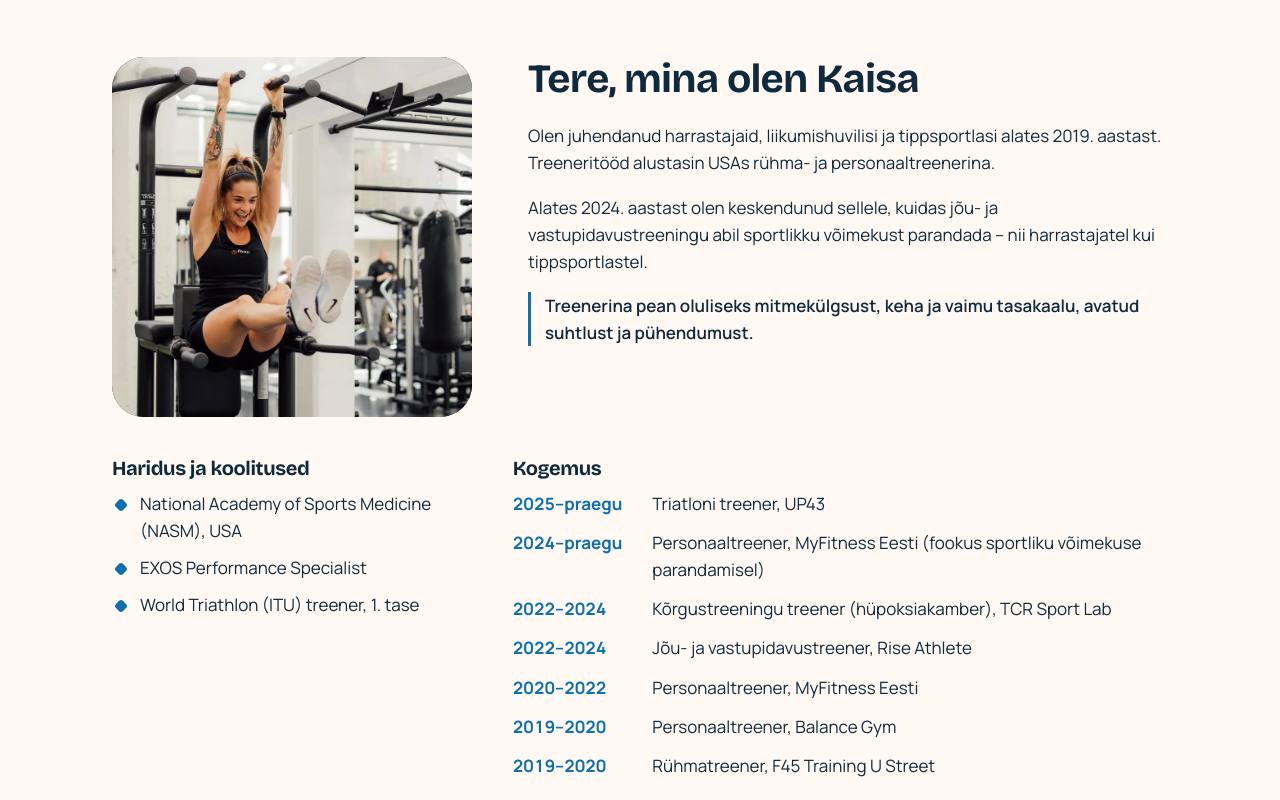
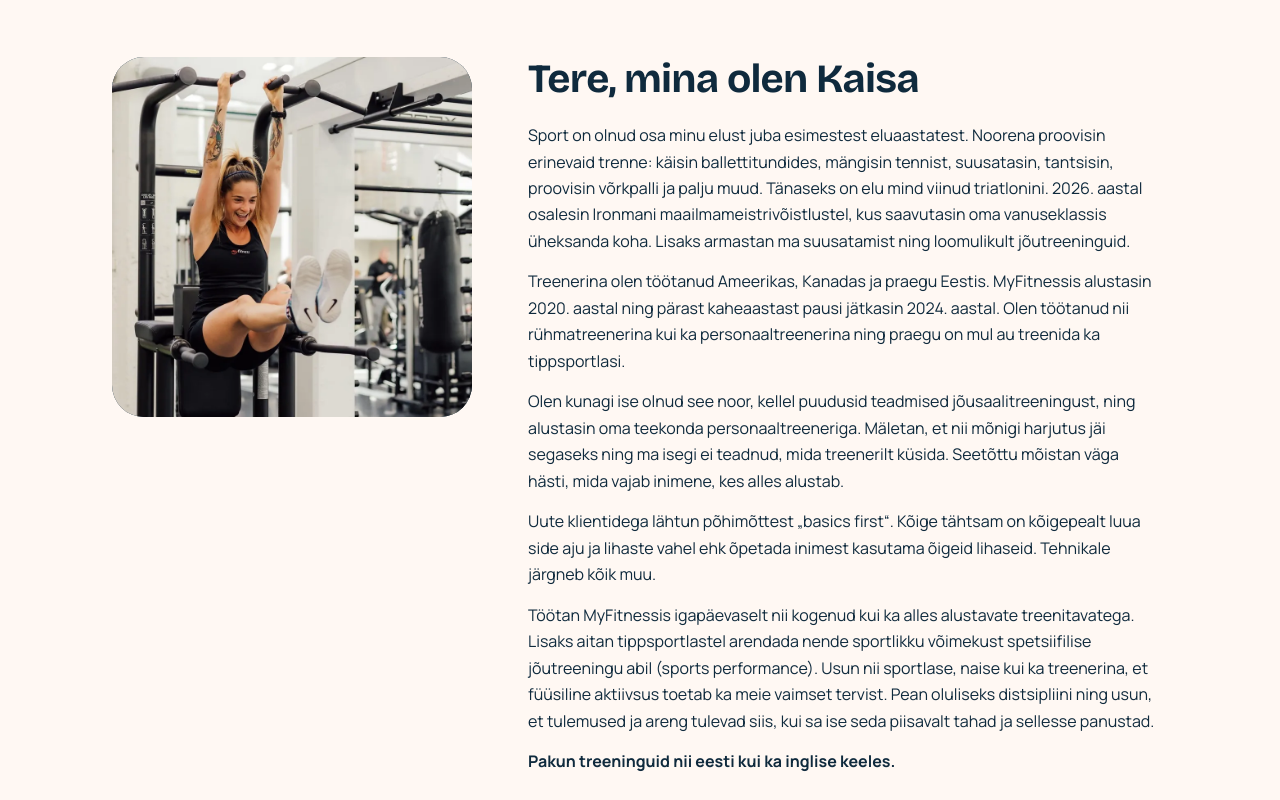
Before and after one commit to sanderilves/kaisa-rahu-site, a plain HTML site: page index.html in a window 1280 px wide. Shown: the part 3280-4080 px from the top of the page. Drawn offline with Linux system fonts and the light colour scheme.

Commit message:
About: Kaisa's full bio
- Replace bio with Kaisa's final text (ET + EN), drop values paragraph and TODO #1
- Bio typography: 1rem, line-height 1.65, max 65ch
- Desktop (>=1000px): sticky photo, qualifications + experience beside each other under the bio
- CLAUDE.md: bio done, languages confirmed

Co-Authored-By: Claude Opus 5.5 <noreply@anthropic.com>

```diff
--- a/assets/css/style.css
+++ b/assets/css/style.css
@@ -259,7 +259,8 @@ ul, ol { margin: 0; padding: 0; }
 /* ---------- About ---------- */
 .about-grid { display: grid; gap: 32px; }
 .about-grid .photo-frame { aspect-ratio: 1 / 1; max-width: 360px; margin: 0; }
-.about-values { color: var(--ink); font-weight: 600; border-left: 3px solid var(--accent-ink); padding-left: 14px; }
+.about-bio p { font-size: 1rem; line-height: 1.65; margin: 0 0 .9em; max-width: 65ch; }
+.about-bio p:last-child { margin-bottom: 0; }
 .about-list { list-style: none; display: grid; gap: 10px; margin-top: 8px; }
 .about-list li { padding-left: 28px; position: relative; }
 .about-list li::before { content: ""; position: absolute; left: 4px; top: .6em; width: 10px; height: 10px; border-radius: 3px; background: var(--accent-ink); transform: rotate(45deg); }
@@ -277,6 +278,11 @@ ul, ol { margin: 0; padding: 0; }
 @media (min-width: 900px) {
   .about-grid { grid-template-columns: 360px 1fr; gap: 40px 56px; align-items: start; }
   .about-details { grid-column: 1 / -1; }
+}
+/* Desktop: photo sticks at the top of its column while the long bio + details scroll past */
+@media (min-width: 1000px) {
+  .about-grid .photo-frame { grid-row: 1 / span 2; position: sticky; top: calc(var(--header-h) + 24px); }
+  .about-details { grid-column: 2; }
 }
 
 /* ---------- FAQ ---------- */
--- a/index.html
+++ b/index.html
@@ -409,12 +409,14 @@
         <div class="photo-frame">
           <img src="assets/img/kaisa-about.webp" width="880" height="1100" alt="Kaisa Rahu jõusaalis" loading="lazy">
         </div>
-        <div>
+        <div class="about-bio">
           <h2 id="minust-title">Tere, mina olen Kaisa</h2>
-          <!-- TODO #1: bio adapted from Kaisa's text, awaiting her approval -->
-          <p>Olen juhendanud harrastajaid, liikumishuvilisi ja tippsportlasi alates 2019. aastast. Treeneritööd alustasin USAs rühma- ja personaaltreenerina.</p>
-          <p>Alates 2024. aastast olen keskendunud sellele, kuidas jõu- ja vastupidavustreeningu abil sportlikku võimekust parandada – nii harrastajatel kui tippsportlastel.</p>
-          <p class="about-values">Treenerina pean oluliseks mitmekülgsust, keha ja vaimu tasakaalu, avatud suhtlust ja pühendumust.</p>
+          <p>Sport on olnud osa minu elust juba esimestest eluaastatest. Noorena proovisin erinevaid trenne: käisin ballettitundides, mängisin tennist, suusatasin, tantsisin, proovisin võrkpalli ja palju muud. Tänaseks on elu mind viinud triatlonini. 2026. aastal osalesin Ironmani maailmameistrivõistlustel, kus saavutasin oma vanuseklassis üheksanda koha. Lisaks armastan ma suusatamist ning loomulikult jõutreeninguid.</p>
+          <p>Treenerina olen töötanud Ameerikas, Kanadas ja praegu Eestis. MyFitnessis alustasin 2020. aastal ning pärast kaheaastast pausi jätkasin 2024. aastal. Olen töötanud nii rühmatreenerina kui ka personaaltreenerina ning praegu on mul au treenida ka tippsportlasi.</p>
+          <p>Olen kunagi ise olnud see noor, kellel puudusid teadmised jõusaalitreeningust, ning alustasin oma teekonda personaaltreeneriga. Mäletan, et nii mõnigi harjutus jäi segaseks ning ma isegi ei teadnud, mida treenerilt küsida. Seetõttu mõistan väga hästi, mida vajab inimene, kes alles alustab.</p>
+          <p>Uute klientidega lähtun põhimõttest „basics first“. Kõige tähtsam on kõigepealt luua side aju ja lihaste vahel ehk õpetada inimest kasutama õigeid lihaseid. Tehnikale järgneb kõik muu.</p>
+          <p>Töötan MyFitnessis igapäevaselt nii kogenud kui ka alles alustavate treenitavatega. Lisaks aitan tippsportlastel arendada nende sportlikku võimekust spetsiifilise jõutreeningu abil (sports performance). Usun nii sportlase, naise kui ka treenerina, et füüsiline aktiivsus toetab ka meie vaimset tervist. Pean oluliseks distsipliini ning usun, et tulemused ja areng tulevad siis, kui sa ise seda piisavalt tahad ja sellesse panustad.</p>
+          <p><strong>Pakun treeninguid nii eesti kui ka inglise keeles.</strong></p>
         </div>
         <div class="about-details">
           <div>
```
Also changed, not shown: en/index.html (+7 -5 lines), 1 other file.
